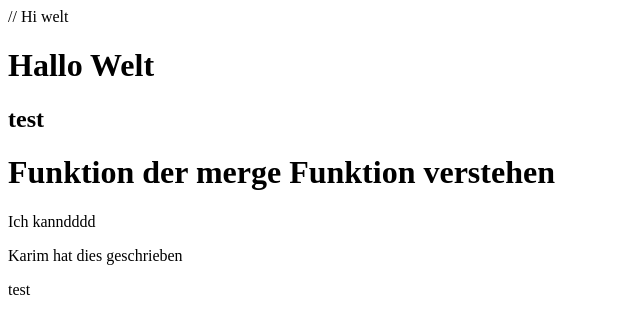
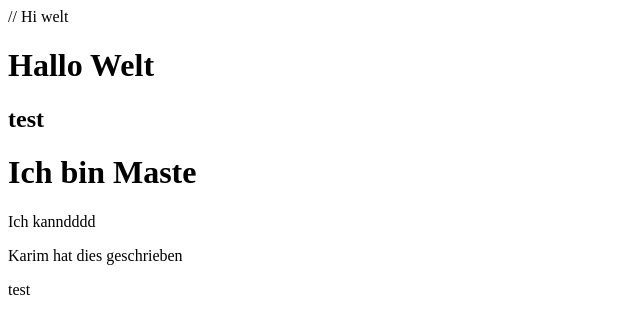
Before and after one commit to neo-World/Tests, a plain HTML site: page Testordner/index.html in a window 1280 px wide. Shown: the whole page, without its empty margins (0-640 px from the left). Drawn offline with Linux system fonts and the light colour scheme.

Commit message:
master Veränderung

```diff
--- a/Testordner/index.html
+++ b/Testordner/index.html
@@ -2,7 +2,7 @@
 <h1> Hallo Welt</h1>
 <h2>test </h2>
 
-<h1> Funktion der merge Funktion verstehen</h1>
+<h1> Ich bin Maste</h1>
 <header> Ich kanndddd</header>
 <p> Karim hat dies geschrieben</p>
 
```
